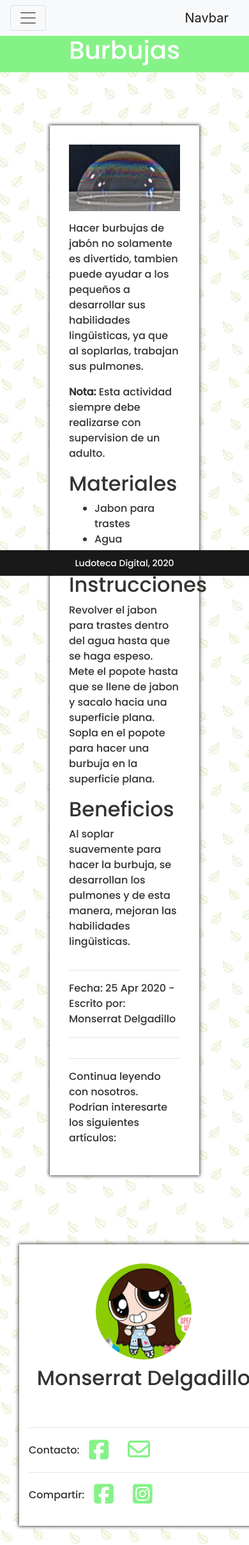
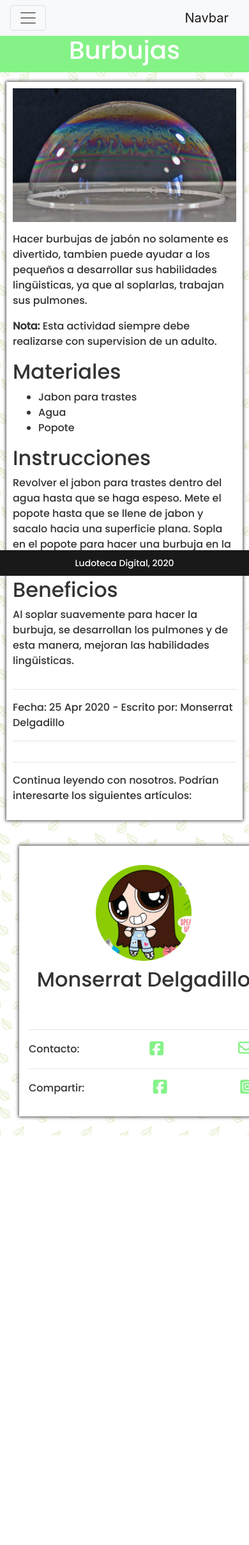
Before and after one commit to MarcoLPR/marcolpr.github.io, a Jekyll site: the page built from _posts/2020-04-25-burbujas.md, in a window 390 px wide. Shown: the whole page at 64% size. Built offline with Jekyll 4.4.1, drawn with Linux system fonts in a browser that asks for light colours; nearby versions of some CDN libraries; comment, search, counter and statistics services are not loaded; after the commit the page ends 1775 px from its top, so only the background shows below that.

Commit message:
Mobile styles

```diff
--- a/_layouts/post.html
+++ b/_layouts/post.html
@@ -4,7 +4,7 @@
 {% assign author = site.authors[page.author] %}
 <h2 class="blog-title">{{page.title}}</h2>
 <div class="blog-background">
-    <div class="col-12 col-md-8 p-5">
+    <div class="col-12 col-md-8 p-md-5 p-0">
         <article class="blog-card" itemscope itemtype="http://schema.org/BlogPosting">
             <meta itemprop="name" content="{{page.title}}" />
             <meta itemprop="image" content="{{page.image}}" />
--- a/index.css
+++ b/index.css
@@ -230,7 +230,7 @@
   width: 100%;
 }
 .animated-title > div div {
-  font-size: 11vmin;
+  font-size: 10vmin;
   padding: 2vmin 0;
   position: absolute;
 }
@@ -456,6 +456,10 @@
   height: 100%;
 }
 
+.text-button div span {
+  font-size: 8vmin;
+}
+
 /* Mobile */
 @media (max-width: 768px) {
   .grid-card {
@@ -470,6 +474,20 @@
   #about .animated-title {
     width: 60vmin;
   }
+  .blog-card {
+    margin: 10px;
+    padding: 10px;
+  }
+  .post-title a {
+    font-size: 6vmin;
+}
+.share-bar {
+  width: auto;
+}
+.blog-icon {
+  font-size: 25px;
+  margin: 0px 7px;
+}
 }
 
 /* Keyframes */
```
